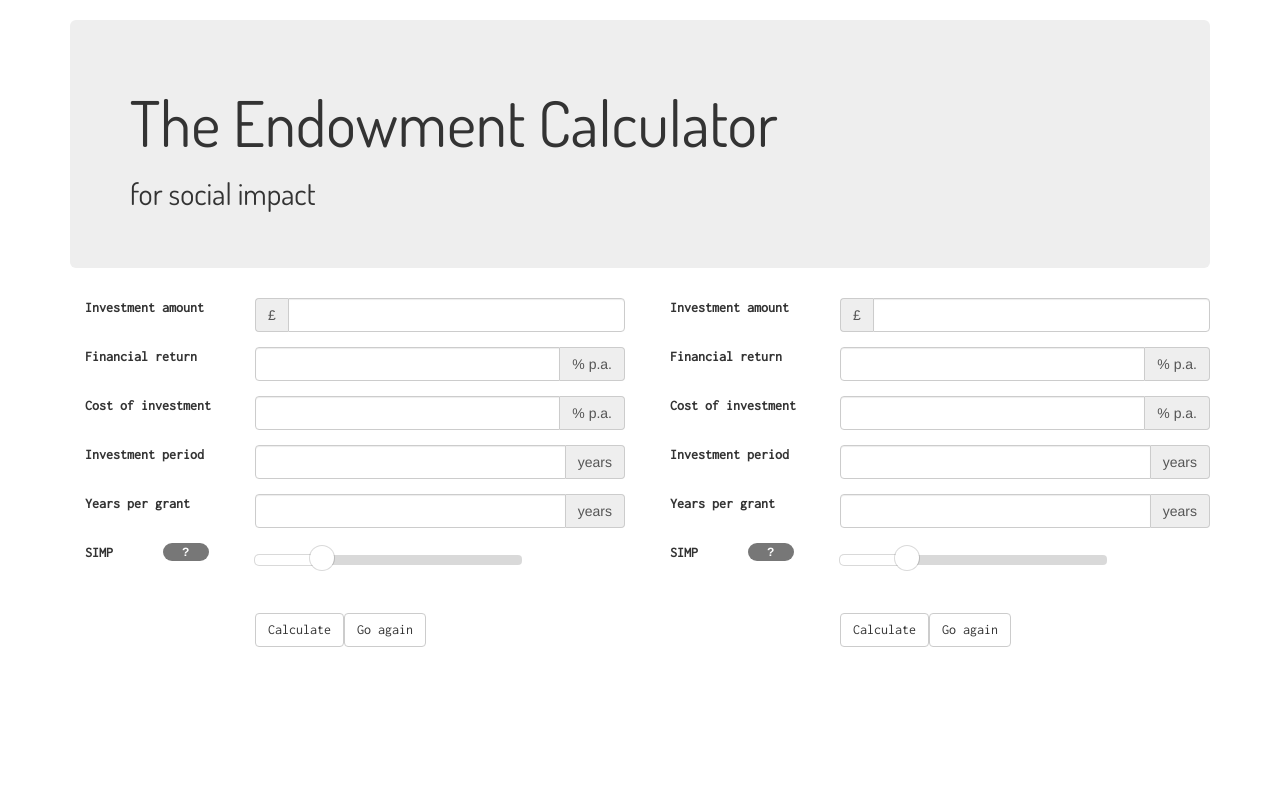
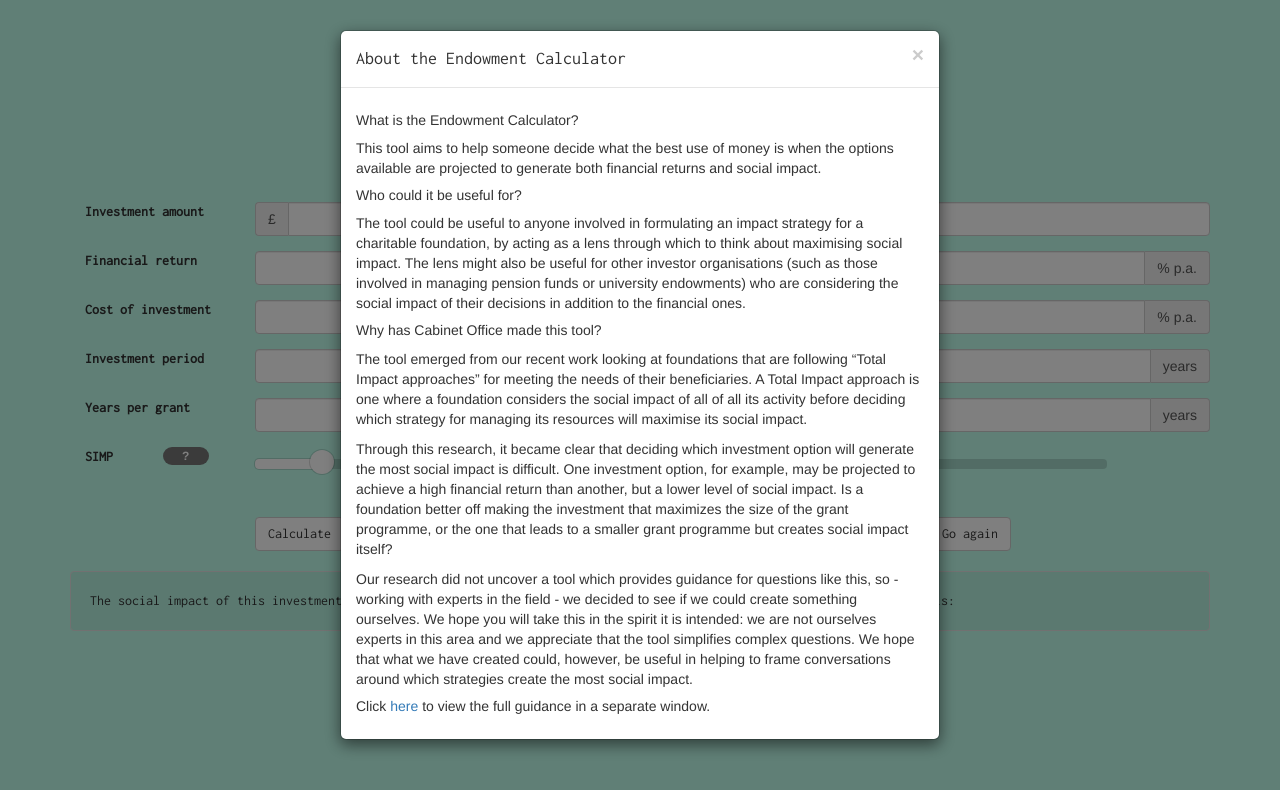
Before and after one commit to p0ll/htmlcalc, a plain HTML site: page endowmentcalc.html in a window 1280 px wide. Drawn offline with nearby package versions, Linux system fonts and the light colour scheme; a web font is replaced by a local one.

Commit message:
Corrected calculation script and checked against spreadsheet, then made some style improvements including helpful modals

```diff
--- a/calculate.js
+++ b/calculate.js
@@ -14,7 +14,7 @@ $(document).ready(function () {
         var socImpInv = (amount * (simp/100));
         var socialImpactPA = (socImpGrant + socImpInv);
         $("#result-text").html("The social impact of this investment is ");
-        $("#result").html(socialImpactPA);
+        $("#result").html(socialImpactPA.toFixed(0));
   //			alert(socImpGrant)
  	   });
 
--- a/calculate2.js
+++ b/calculate2.js
@@ -13,8 +13,7 @@ $(document).ready(function () {
         var socImpGrant = (((amount * (Math.pow(temp, yearsPerGrant))) - amount) * (duration / yearsPerGrant) + amount);
         var socImpInv = (amount * (simp/100));
         var socialImpactPA = (socImpGrant + socImpInv);
-        $("#result-text2").html("The social impact of this investment is ");
-        $("#result2").html(socialImpactPA);
+        $("#result2").html(socialImpactPA.toFixed(0));
  // 			alert(socImpGrant)
  	   });
 
--- a/endowmentcalc.html
+++ b/endowmentcalc.html
@@ -3,7 +3,7 @@
 <br>
 <title>The Endowment Calculator</title>
 <div class="container">
-  <div class="jumbotron">
+<!--  <div class="jumbotron"> -->
     <head class="masthead">
       <link href='http://fonts.googleapis.com/css?family=Dosis|News+Cycle|Josefin+Slab|Inconsolata' rel='stylesheet' type='text/css'>
       <h1 class="masthead-heading">The Endowment Calculator</h1>
@@ -14,9 +14,11 @@
       <link rel="stylesheet" type="text/css" href="style.css" media="screen" />
       <link rel="stylesheet" type="text/css" href="slider-styles.css" media="screen" />
     </head>
+<!--  </div> -->
 </div>
-</div>
-
+<br>
+<br>
+<br>
   <body>
     <div class="container">
         <div id="calculator" class="row">
@@ -76,9 +78,9 @@
               <input class="btn btn-default" type="button" id="refresh" value="Go again" />
             </div>
           <br>
-          <div id="result-text"></div>
-          <br>
-          <font size="32"><div id="result"></div></font>
+          <div class="well">The social impact of this investment is:
+            <font size="12"><div id="result"></div></font>
+          </div>
 
     </div>
 
@@ -132,22 +134,46 @@
               <div class="input-group">
                 <input class="slider" data-slider-max="100" data-slider-min="0" data-slider-value="25" type="text" id="simp2">
                   <div class="slider-horizontal" >
-                    <div class="slider-track">
-                    <div id="simp-display2"></div>
-                  </div>
+                    <div class="slider-track"></div>
                   </div>
                 <input class="btn btn-default" type="button" id="calculate2" value="Calculate" />
-
                 <input class="btn btn-default" type="button" id="refresh2" value="Go again" />
               </div>
              <br>
-          <div id="result-text2"></div>
-          <br>
+             <div class="well">The social impact of this investment is:
               <font size="32"><div id="result2"></div></font>
              </div>
             </div>
 
-        <div class="modal fade" id="myModal" tabindex="-1" role="dialog" aria-labelledby="myModalLabel" aria-hidden="true">
+          <div class="modal fade bs-example-modal-lg" id="introModal" role="dialog" aria-labelledby="introModalLabel" aria-hidden="true">
+            <div class="modal-dialog">
+              <div class="modal-content">
+                <div class="modal-header">
+                  <button type="button" class="close" data-dismiss="modal" aria-label="Close"><span aria-hidden="true">&times;</span></button>
+                  <h4 class="modal-title" id="introModalLabel">About the Endowment Calculator</h4>
+                </div>
+                <div class="modal-body">
+                  <h5>What is the Endowment Calculator?</h5>
+                  <p>This tool aims to help someone decide what the best use of money is when the options available are projected to generate both financial returns and social impact.</p>
+
+                  <h5>Who could it be useful for?</h5>
+                  <p>The tool could be useful to anyone involved in formulating an impact strategy for a charitable foundation, by acting as a lens through which to think about maximising social impact. The lens might also be useful for other investor organisations (such as those involved in managing pension funds or university endowments) who are considering the social impact of their decisions in addition to the financial ones.</p>
+
+                  <h5>Why has Cabinet Office made this tool? </h5>
+                  <p>The tool emerged from our recent work looking at foundations that are following “Total Impact approaches” for meeting the needs of their beneficiaries. A Total Impact approach is one where a foundation considers the social impact of all of all its activity before deciding which strategy for managing its resources will maximise its social impact.</p>
+
+                  <p>Through this research, it became clear that deciding which investment option will generate the most social impact is difficult. One investment option, for example, may be projected to achieve a high financial return than another, but a lower level of social impact. Is a foundation better off making the investment that maximizes the size of the grant programme, or the one that leads to a smaller grant programme but creates social impact itself?</p>
+
+                  <p>Our research did not uncover a tool which provides guidance for questions like this, so - working with experts in the field - we decided to see if we could create something ourselves. We hope you will take this in the spirit it is intended: we are not ourselves experts in this area and we appreciate that the tool simplifies complex questions. We hope that what we have created could, however, be useful in helping to frame conversations around which strategies create the most social impact. </p>
+
+                  <h5> Click <a href="https://www.gov.uk/government/uploads/system/uploads/attachment_data/file/385846/Q_A_Total_Impact_calculator.pdf" target=_blank>here</a> to view the full guidance in a separate window.</h5>
+                </div>
+              </div>
+            </div>
+          </div>
+
+
+            <div class="modal fade" id="myModal" role="dialog" aria-labelledby="myModalLabel" aria-hidden="true">
               <div class="modal-dialog">
                 <div class="modal-content">
                   <div class="modal-header">
@@ -168,7 +194,6 @@
                 </div>
               </div>
             </div>
-        </div>
 
       <script language="javascript" type="text/javascript" src="jquery-1.11.2.js"></script>
       <script src="calculate.js"></script>
--- a/main.js
+++ b/main.js
@@ -1,3 +1,9 @@
+
+$(window).load(function(){
+   $('#introModal').modal('show');
+ });
+
+
 (function() {
   $(function() {
     return $('.slider').slider();
@@ -8,7 +14,3 @@
 $(function () {
   $('[data-toggle="popover"]').popover()
 })
-
-$('#myModal').modal({
-  keyboard: false
-})
--- /dev/null
+++ b/simp-modal.js
@@ -0,0 +1,3 @@
+$('#myModal').modal({
+  keyboard: false
+})
--- a/style.css
+++ b/style.css
@@ -1,13 +1,37 @@
+
+
 h1, h2 {
+	text-align: center;
 	font-family: "Dosis";
 }
 
-label {
+h1 {
+	font-size: 3em;
+}
+
+h2 {
+	font-size: 1.7em;
+}
+
+label, h4 {
 	font-family: "Inconsolata";
 }
 
 input {
 	font-family: "Inconsolata";
+}
+
+.well {
+	font-family: "Inconsolata";
+	background: white;
+}
+
+head, body {
+	background-color: C0FFED;
+}
+
+.jumbotron {
+		background-color: white;
 }
 
 /*    width:250px;
```
Lines whose indentation alone changed are shown as unchanged.
